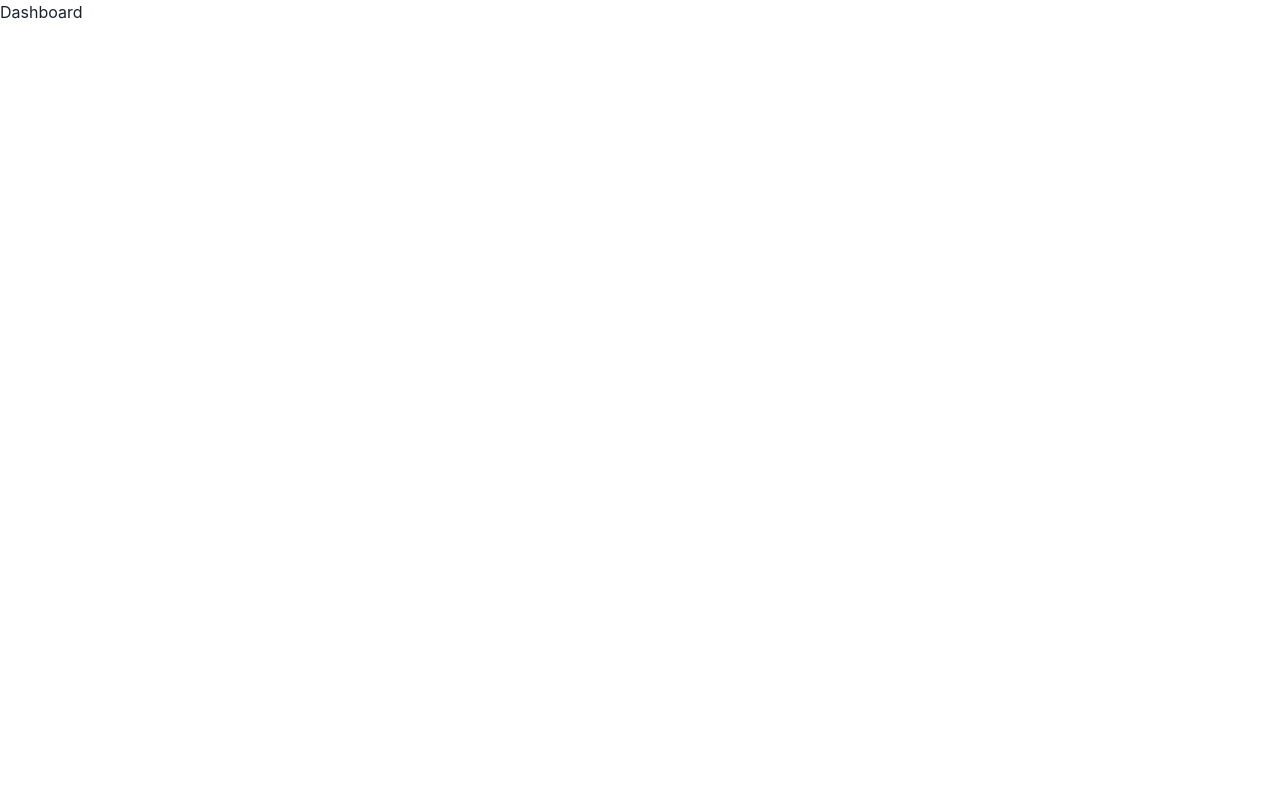
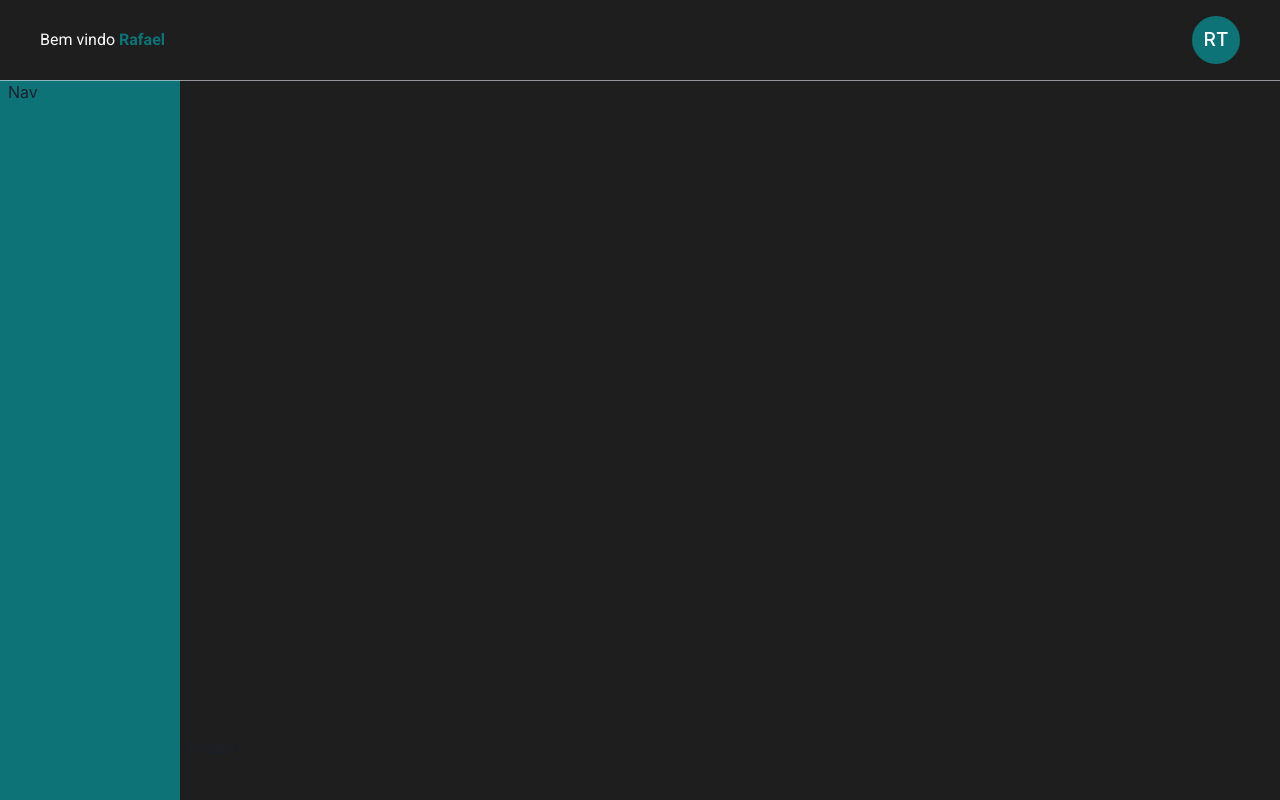
Before and after one commit to RafaelClaudio7/td-vite, a React (Vite) app: page /dashboard in a window 1280 px wide. Built offline with nearby package versions, Linux system fonts and the light colour scheme; no server answers; a web font is replaced by a local one.

Commit message:
Grid da tela de dashboard

```diff
--- a/src/pages/Dashboard/index.tsx
+++ b/src/pages/Dashboard/index.tsx
@@ -1,5 +1,89 @@
-import React from "react";
+import {
+  Avatar,
+  Box,
+  Divider,
+  Grid,
+  GridItem,
+  Text,
+  Wrap,
+  WrapItem,
+  useToast,
+} from "@chakra-ui/react";
+import React, { useEffect, useState } from "react";
+import { Header } from "../Home/styles";
+import { colors } from "../../constants/colors";
+import { BellIcon } from "@chakra-ui/icons";
+import axios from "axios";
+
+interface ITask {
+  userId: number;
+  id: number;
+  title: string;
+  completed: boolean;
+}
 
 export default function Dashboard() {
-  return <div>Dashboard</div>;
+  const [tasks, setTasks] = useState<ITask[]>();
+  // const [isError, setIsError] = useState<boolean>(false);
+  const toast = useToast();
+
+  useEffect(() => {
+    const controller = new AbortController();
+
+    axios
+      .get("https://jsonplaceholder.typicode.com/todos", {
+        signal: controller.signal,
+      })
+      .then((response) => {
+        setTasks(response.data);
+      })
+      .catch((error) => {
+        // setIsError(true);
+        toast({
+          title: `Erro ao buscar as tarefas`,
+          status: "error",
+          isClosable: true,
+        });
+        console.log(error);
+      });
+    return () => {
+      controller.abort();
+    };
+  }, []);
+
+  return (
+    <Grid
+      templateAreas={`"header header"
+                    "nav main"
+                    "nav footer"`}
+      gridTemplateRows={"10vh 1fr 8vh"}
+      gridTemplateColumns={"180px 1fr"}
+      height={"100vh"}
+    >
+      <GridItem bg={colors.black} area={"header"}>
+        <Header>
+          <Text fontFamily={"Roboto"} color={colors.white} ml={10}>
+            Bem vindo{" "}
+            <Text display={"inline"} color={colors.green} fontWeight={600}>
+              Rafael
+            </Text>
+          </Text>
+          <Wrap mr={10} cursor={"pointer"}>
+            <WrapItem>
+              <Avatar name="Rafael Tula" bg={colors.green} />
+              {/* <BellIcon w={5} h={5} color={colors.white} /> */}
+            </WrapItem>
+          </Wrap>
+        </Header>
+        <Divider />
+      </GridItem>
+      <GridItem pl="2" bg={colors.green} area={"nav"}>
+        Nav
+      </GridItem>
+      <GridItem pl="2" bg={colors.black} area={"main"}></GridItem>
+      <GridItem pl="2" bg={colors.black} area={"footer"}>
+        Footer
+      </GridItem>
+    </Grid>
+  );
 }
--- a/src/pages/SignIn/index.tsx
+++ b/src/pages/SignIn/index.tsx
@@ -20,6 +20,7 @@ import Label from "../../components/Label";
 import Form from "../../components/Form";
 import { validateEmail } from "../../utils/validateEmail";
 import { validatePassword } from "../../utils/validatePassword";
+import { useNavigate } from "react-router-dom";
 
 interface ISignInData {
   email: string;
@@ -30,6 +31,7 @@ export default function SignIn() {
   const [formData, setFormData] = useState<ISignInData>({} as ISignInData);
   const [emailIsValid, setEmailIsValid] = useState<boolean>(true);
   const [passwordIsValid, setPasswordIsValid] = useState<boolean>(true);
+  const navigation = useNavigate();
 
   return (
     <Box bg={colors.white} h="100vh">
@@ -69,7 +71,12 @@ export default function SignIn() {
           </InputContainer>
           <FormBottom>
             <ButtonContainer>
-              <Button label="Sign In" size="sm" type="submit" />
+              <Button
+                label="Sign In"
+                size="sm"
+                type="submit"
+                onClick={() => navigation("/dashboard")}
+              />
             </ButtonContainer>
             <BottomContent>
               <div>
```
